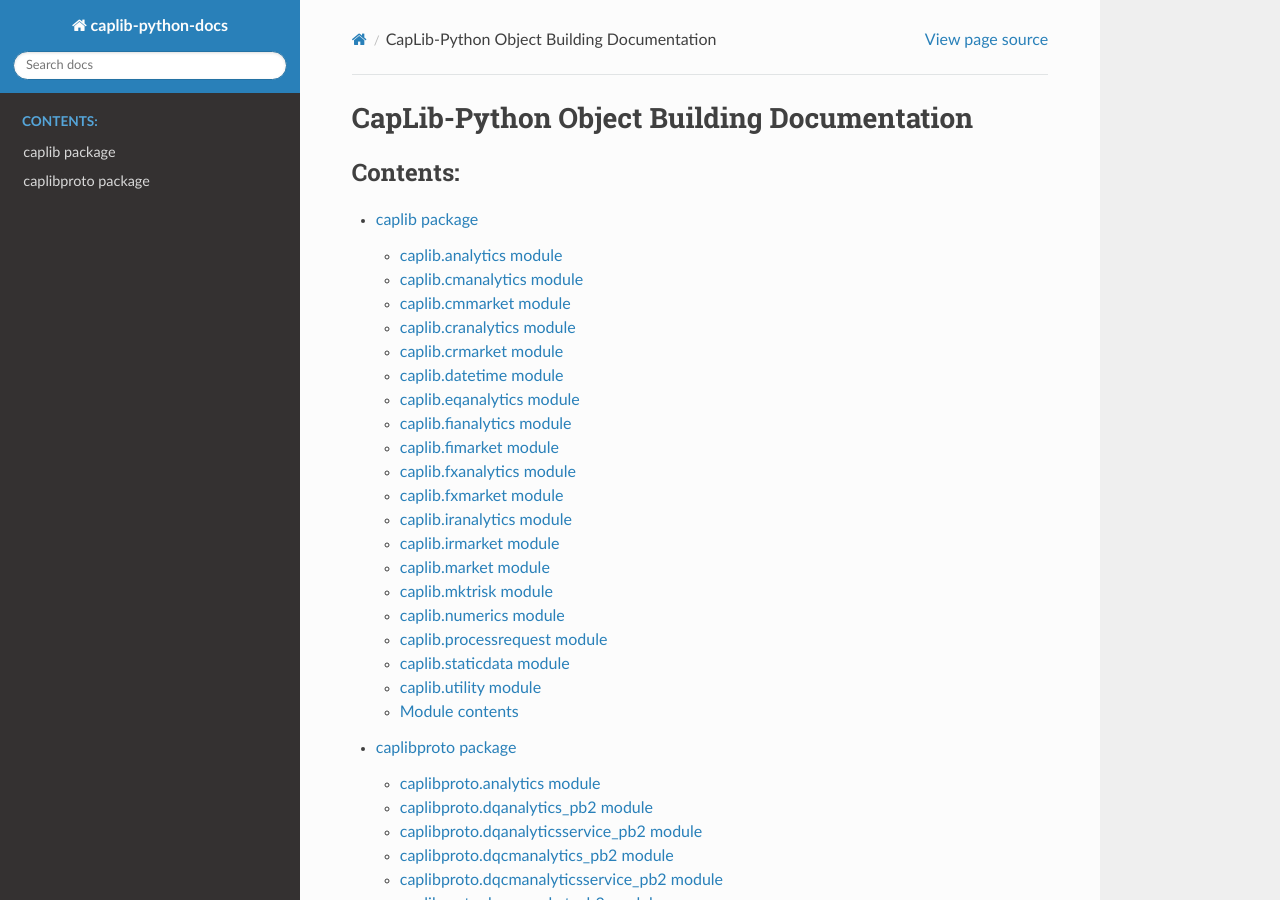
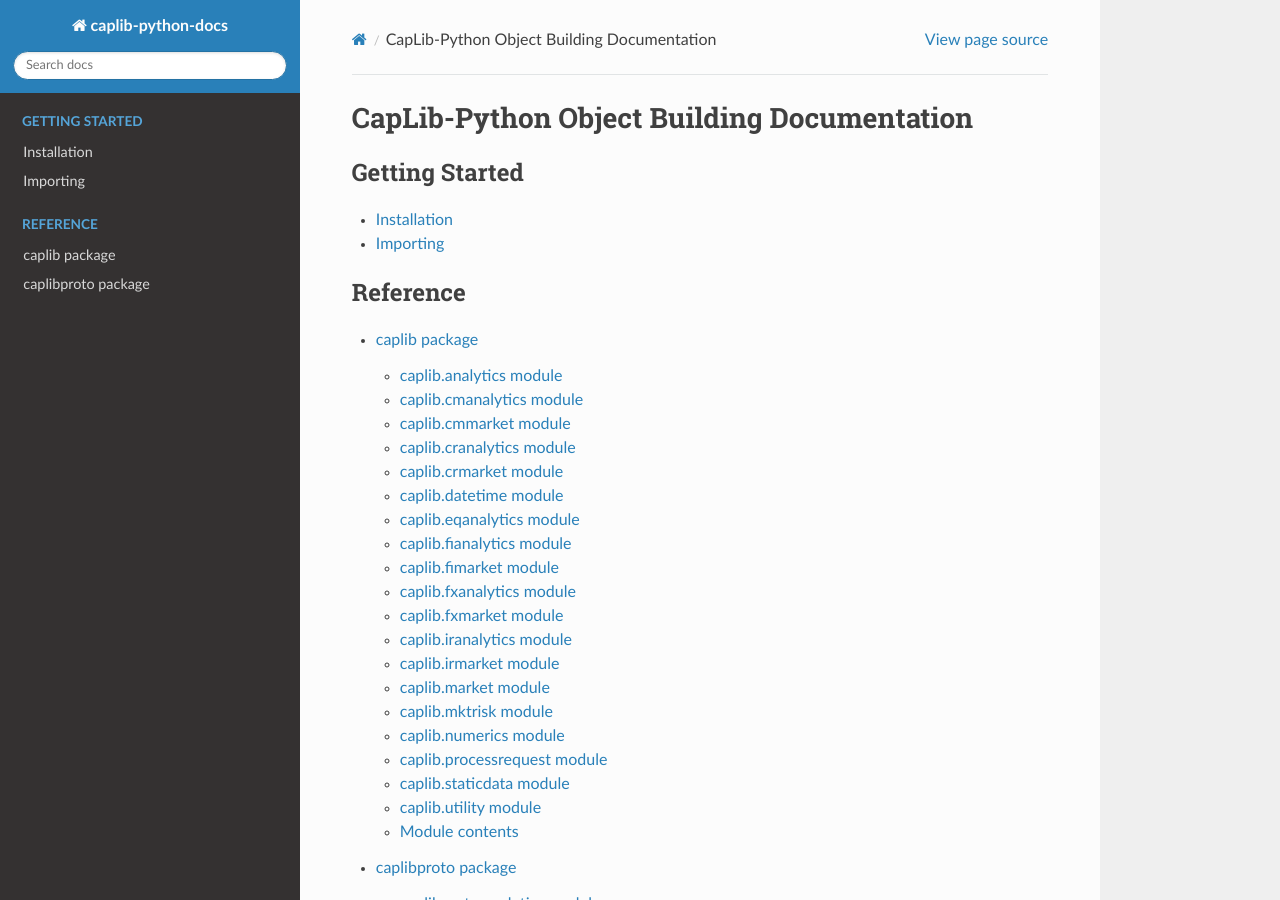
Before and after one commit to Alex-zbz/caplib-docs, a Sphinx documentation site: the page built from docs/source/index.rst, in a window 1280 px wide and 900 px high. Built offline with Sphinx 7.4.7 and the Read the Docs theme 3.1.0, drawn with Linux system fonts in a browser that asks for light colours; pages that are not in the unit, such as notebooks, are missing from menus.

Commit message:
修改目录结构

```diff
--- /dev/null
+++ b/docs/source/getting_started/installation.rst
@@ -0,0 +1,15 @@
+
+Installation
+------------
+
+.. code-block:: bash
+
+
+
+
+
+Importing
+---------
+
+
+.. code-block:: python
--- a/docs/source/index.rst
+++ b/docs/source/index.rst
@@ -3,7 +3,14 @@ CapLib-Python Object Building Documentation
 
 .. toctree::
    :maxdepth: 2
-   :caption: Contents:
+   :glob:
+   :caption: Getting Started
+
+   getting_started/*
+
+.. toctree::
+   :maxdepth: 2
+   :caption: Reference
 
    api/caplib
    api/caplibproto
```
